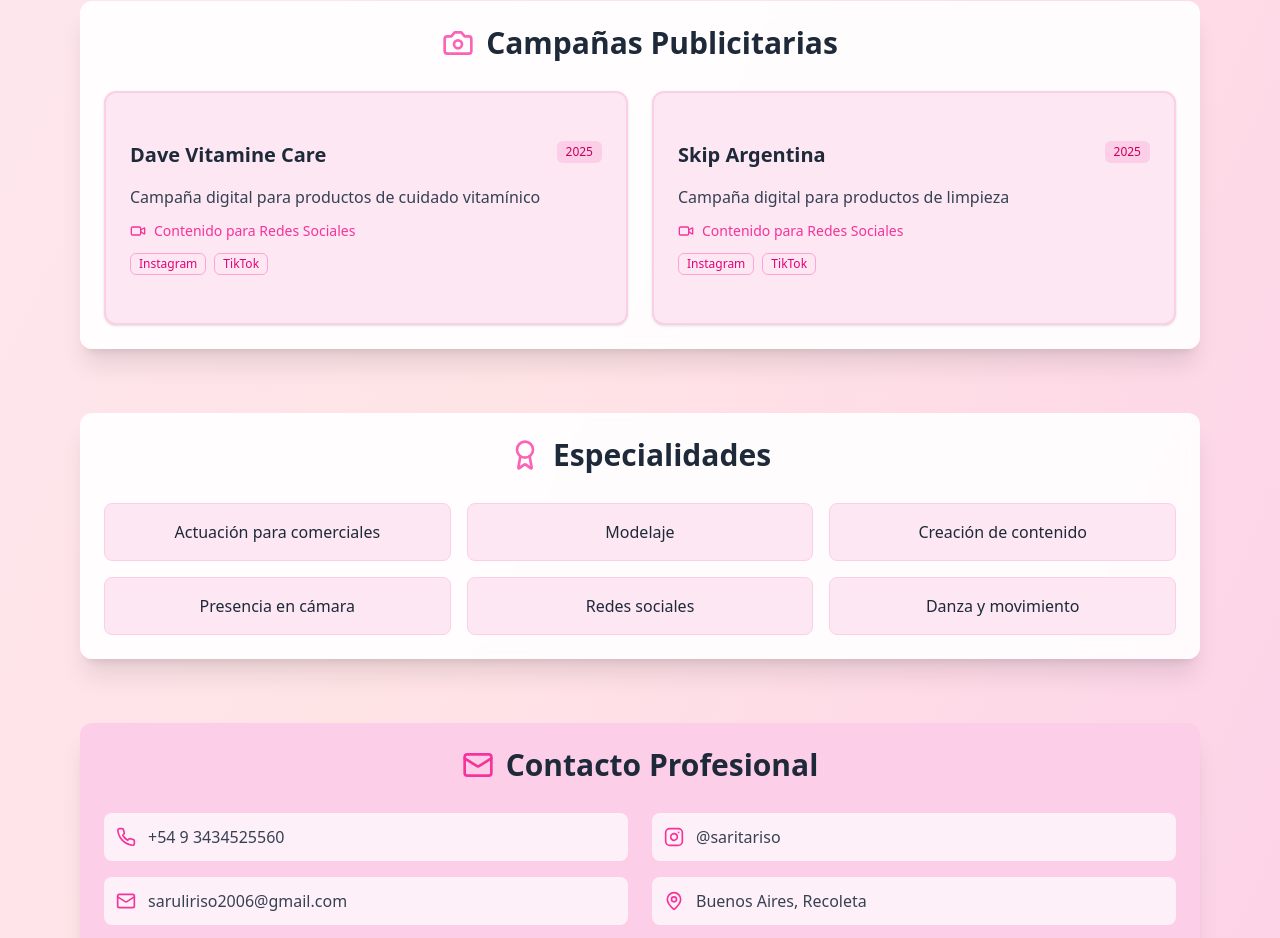
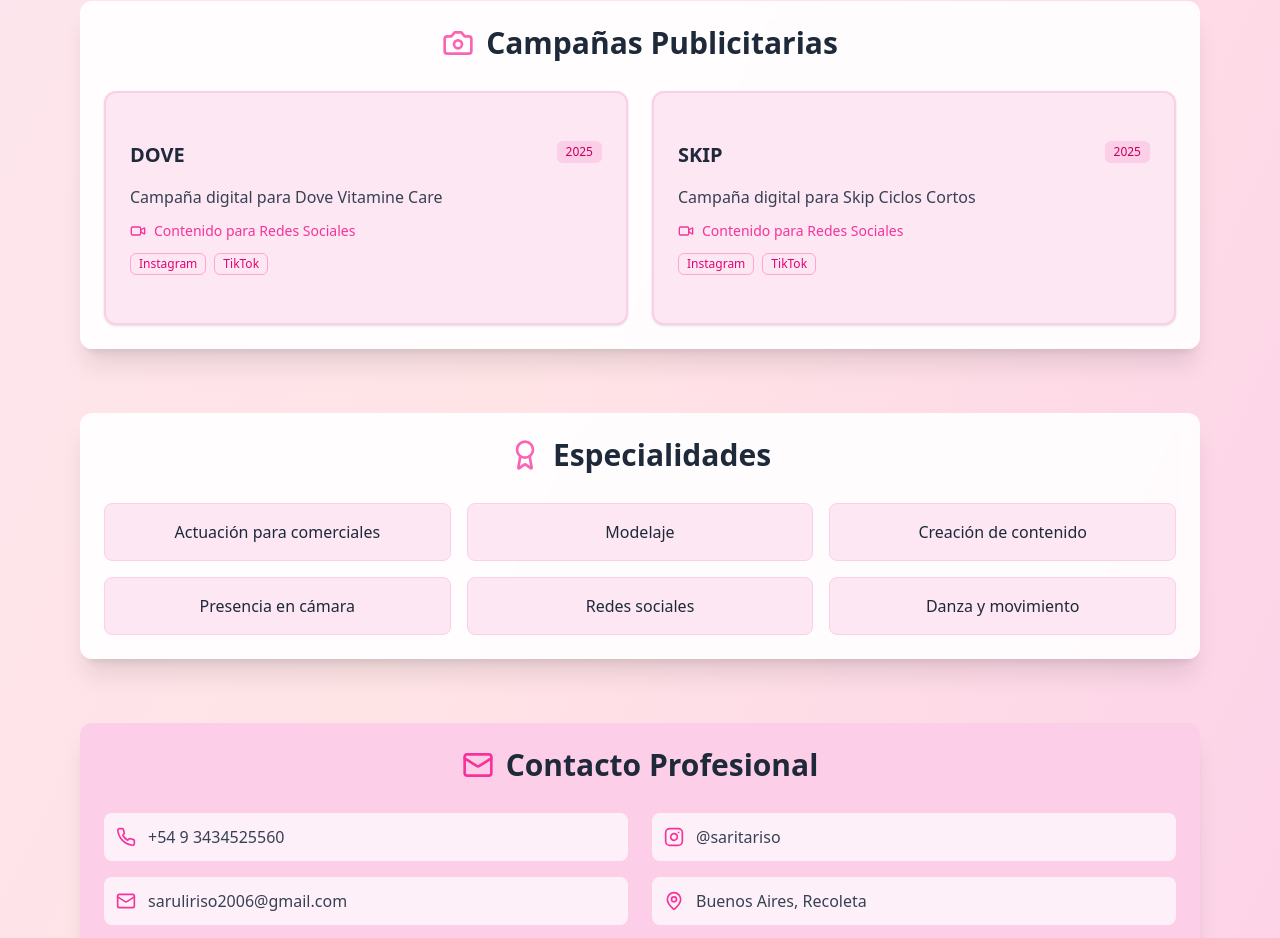
Before and after one commit to Laria-Mateo/sara-portfolio, a Next.js app: page / in a window 1280 px wide. Shown: the part 1255-2193 px from the top of the page. Built offline with nearby package versions, Linux system fonts and the light colour scheme.

Commit message:
fix - names campañas

```diff
--- a/components/ui/sections/CampaignsSection.tsx
+++ b/components/ui/sections/CampaignsSection.tsx
@@ -14,16 +14,16 @@ interface Campaign {
 export function CampaignsSection() {
   const campaigns: Campaign[] = [
     {
-      brand: "Dave Vitamine Care",
-      description: "Campaña digital para productos de cuidado vitamínico",
+      brand: "DOVE",
+      description: "Campaña digital para Dove Vitamine Care",
       type: "Contenido para Redes Sociales",
       year: "2025",
       platforms: ["Instagram", "TikTok"],
       link: "https://www.instagram.com/p/DLoImqNpCop/"
     },
     {
-      brand: "Skip Argentina",
-      description: "Campaña digital para productos de limpieza",
+      brand: "SKIP",
+      description: "Campaña digital para Skip Ciclos Cortos",
       type: "Contenido para Redes Sociales",
       year: "2025",
       platforms: ["Instagram", "TikTok"],
```
